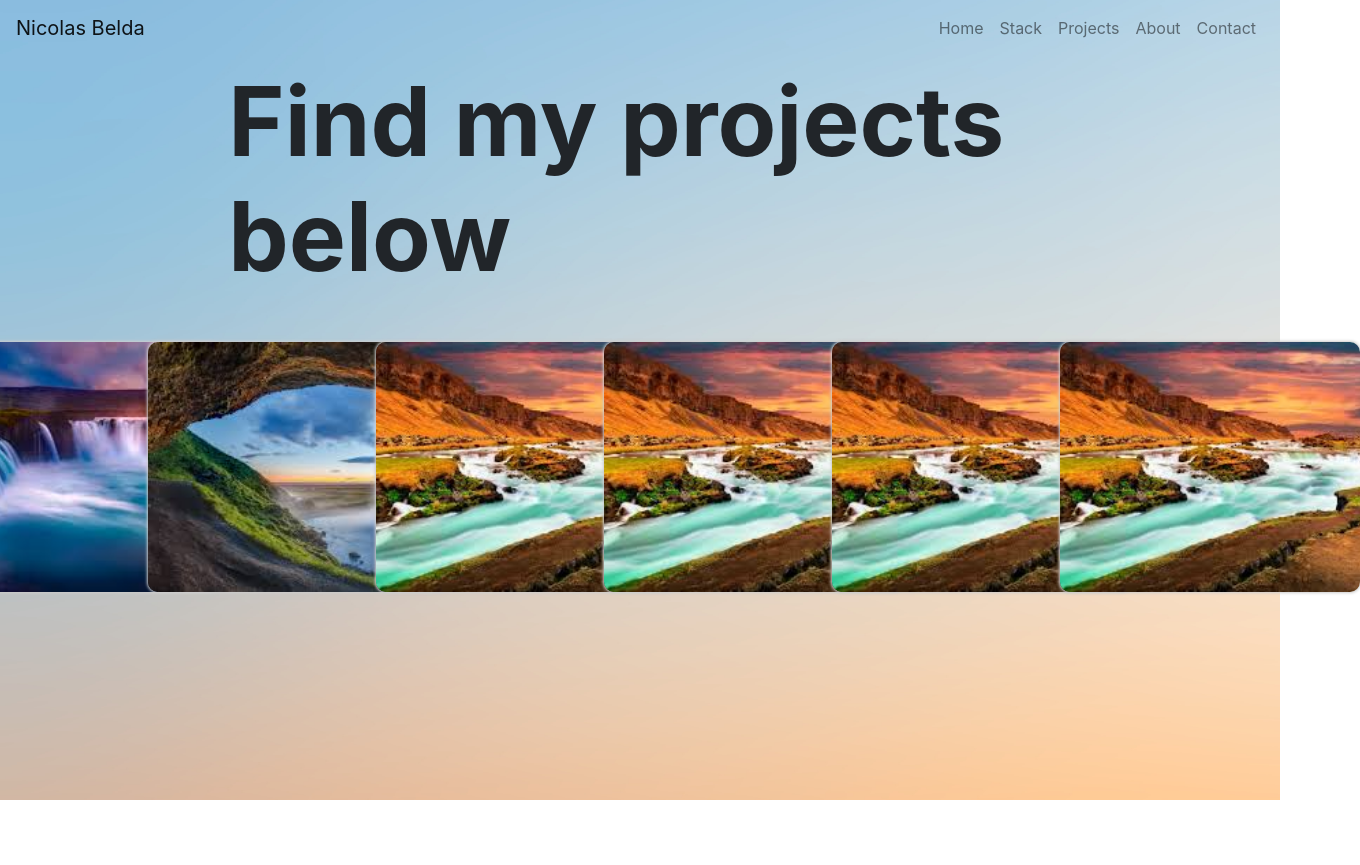
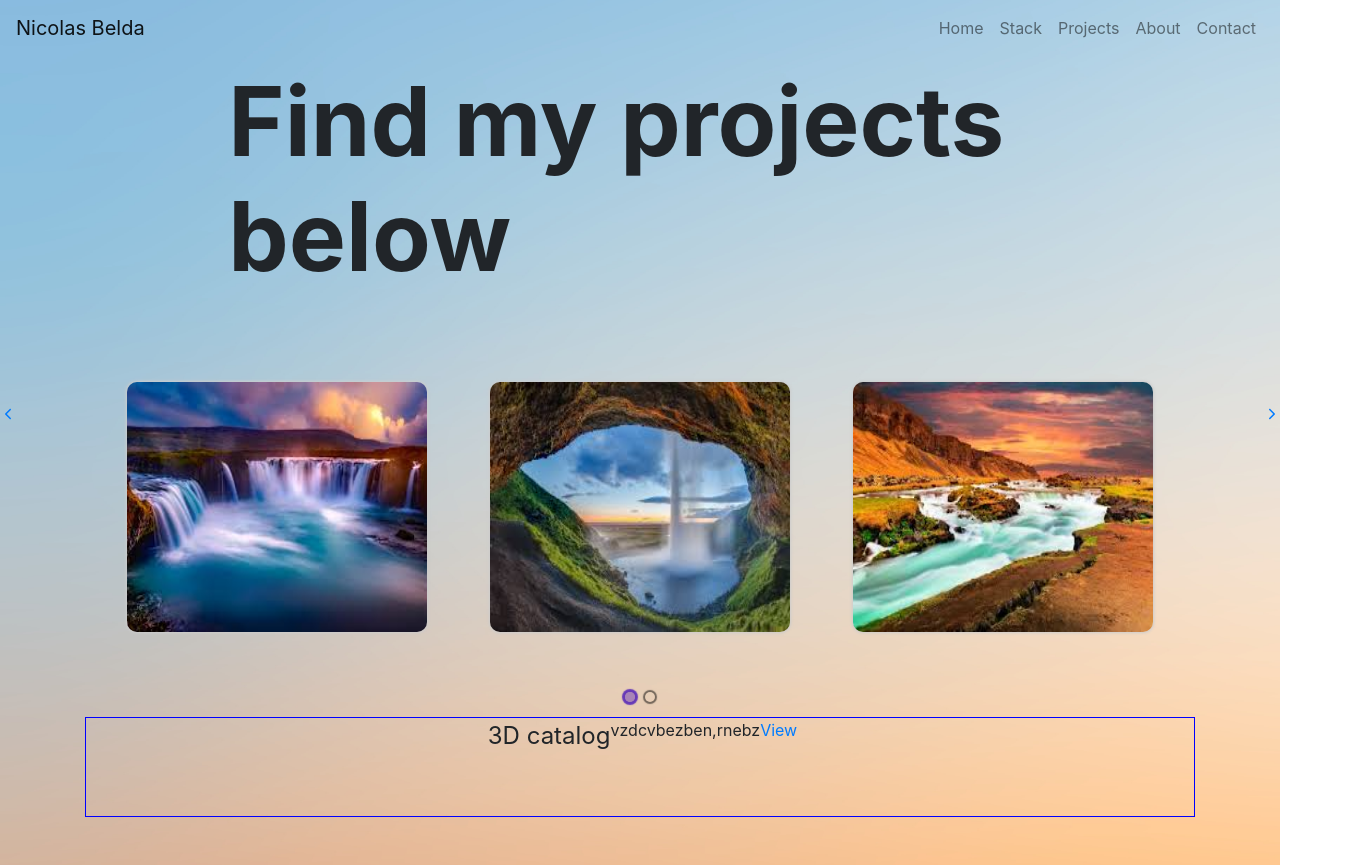
Before and after one commit to nblda/portfolio, a React (Create React App) app: page /projects in a window 1280 px wide. Shown: the whole page, 1360 px wide, since content can reach past the window. Before the commit the page ends 800 px from the top, so only its background shows below. Built offline with nearby package versions, Linux system fonts and the light colour scheme.

Commit message:
functionnal carousel

```diff
--- a/package.json
+++ b/package.json
@@ -15,7 +15,8 @@
     "react-icons": "^4.2.0",
     "react-scripts": "4.0.2",
     "react-spring": "^8.0.27",
-    "web-vitals": "^1.0.1"
+    "web-vitals": "^1.0.1",
+    "react-elastic-carousel": "^0.11.2"
   },
   "scripts": {
     "start": "react-scripts start",
--- a/src/components/Card.js
+++ b/src/components/Card.js
@@ -1,43 +1,15 @@
-// import React from 'react';
-// import { render } from 'react-dom'
-import React, { useState } from 'react'
-import { useSpring, animated as a } from 'react-spring'
-import '../styles.css'
-import CardInfo from './CardInfo.js';
+import React from 'react';
 
-
+// import CardInfo from './CardInfo.js';
+import '../styles.css';
 
 function Card(props){
-    const [flipped, set] = useState(false);
-    const { transform, opacity } = useSpring({
-      opacity: flipped ? 1 : 0,
-      transform: `perspective(600px) rotateX(${flipped ? 180 : 0}deg)`,
-      config: { mass: 5, tension: 500, friction: 80, }
-    });
-    // const bgImage = {
-    //     background: `url(${image1})`,
-    //   }
-    // const backgroundProjects = {
-    //     background-image: {props.item.imgSrc}
-    // };
-
-// console.log(props.item.imgSrc);
-
     return(
-        // <div className="d-inline-block n-card" onClick={(e) => props.click(props.item)}>
-        //     <img className="n-card-image" src={props.item.imgSrc} alt={props.item.imgSrc}></img>
-        //     { props.item.selected && <CardInfo title={props.item.title} subTitle={props.item.subTitle} link={props.item.link} /> }
-        //     {/* props.item.selected && */}
-        // </div>
-
-        <div className="d-flex justify-content-around" onClick={() => set(state => !state)}>
-            <a.div class="c back" style={{  backgroundImage: `url(${props.item.imgSrc})`, opacity: opacity.interpolate(o => 1 - o), transform }}>
-            </a.div>
-            <a.div class="c front" style={{ opacity, transform: transform.interpolate(t => `${t} rotateX(180deg)`)}} >
-            { flipped && <CardInfo title={props.item.title} subTitle={props.item.subTitle} link={props.item.link} /> }
-            </a.div>
+        <div className="d-inline-block n-card" onClick={(e) => props.click(props.item)}>
+            <img className="n-card-image" src={props.item.imgSrc} alt={props.item.imgSrc}></img>
+            {/* { props.item.selected && <CardInfo title={props.item.title} subTitle={props.item.subTitle} link={props.item.link} /> } */}
+            {/* props.item.selected && */}
         </div>
-
     );
 }
 
--- a/src/components/CardInfo.js
+++ b/src/components/CardInfo.js
@@ -1,17 +1,36 @@
 import React from 'react';
 import { useSpring, animated } from 'react-spring';
+import '../styles.css';
 
 function CardInfo(props){
 
     const style = useSpring({opacity: 1, from: {opacity:0}});
 
-    return(
-        <animated.div className="n-card-info" style={style}>
+    console.log(props.changed);
+
+    if(props.changed==="true"){
+        return(
+            <animated.div className="n-card-info" style={style}>
             <p className="n-card-title">{props.title}</p>
             <p className="n-card-sub-title">{props.subTitle}</p>
             {props.link && <a href={props.link} target="_blank" rel="noopener noreferrer">View</a>}
         </animated.div>
-    );
+        );
+    } else {
+        return(
+            <>
+            { props.item.selected &&
+            <animated.div className="n-card-info" style={style}>
+                <p className="n-card-title">{props.title}</p>
+                <p className="n-card-sub-title">{props.subTitle}</p>
+                {props.link && <a href={props.link} target="_blank" rel="noopener noreferrer">View</a>}
+            </animated.div>
+            }
+            </>
+        );
+    }
+
+
 }
 
 export default CardInfo;
--- a/src/components/Carousel.js
+++ /dev/null
@@ -1,103 +0,0 @@
-import React from 'react';
-import Container from 'react-bootstrap/Container';
-import Row from 'react-bootstrap/Row';
-
-import Card from './Card.js'
-
-import image1 from '../assets/images/projects/image1.png';
-import image2 from '../assets/images/projects/image2.png';
-import image3 from '../assets/images/projects/image3.png';
-
-
-class Carousel extends React.Component {
-    constructor(props){
-        super(props);
-        this.state = {
-            items : [
-                {
-                    id: 0,
-                    title: '3D catalog',
-                    subTitle: 'vzdcvbezben,rnebz',
-                    imgSrc: image1,
-                    link: 'https://github.com/nblda/portfolio',
-                    selected: false
-                },
-                {
-                    id: 1,
-                    title: '3D cotolog',
-                    subTitle: 'vzdcvbezben,rnebz',
-                    imgSrc: image2,
-                    link: 'https://github.com/nblda/portfolio',
-                    selected: false
-                },
-                {
-                    id: 2,
-                    title: '3D cotalog',
-                    subTitle: 'vzdcvbezben,rnebz',
-                    imgSrc: image3,
-                    link: null,
-                    selected: false
-                },
-                {
-                    id: 3,
-                    title: '3D cot',
-                    subTitle: 'vzdcvbezben,rnebz',
-                    imgSrc: image3,
-                    link: null,
-                    selected: false
-                },
-                {
-                    id: 4,
-                    title: 'cotalog',
-                    subTitle: 'vzdcvbezben,rnebz',
-                    imgSrc: image3,
-                    link: null,
-                    selected: false
-                },
-                {
-                    id: 5,
-                    title: '3D',
-                    subTitle: 'vzdcvbezben,rnebz',
-                    imgSrc: image3,
-                    link: null,
-                    selected: false
-                },
-            ]
-        };
-    }
-
-    // handleCardClick = (id, card) => {
-    //     console.log(id);
-    //     let items = [...this.state.items];
-
-    //     items[id].selected = items[id].selected ? false : true;
-
-    //     items.forEach(item =>{
-    //         if(item.id !== id) {
-    //             item.selected = false;
-    //         }
-    //     });
-
-    //     this.setState({
-    //         items
-    //     });
-    // }
-
-    makeItems = (items) => {
-        return items.map(item => {
-            return <Card item={item} click={ console.log(item.id)} key={item.id}/>
-        });
-    }
-
-    render(){
-        return(
-            <Container>
-                <Row className="justify-content-between">
-                    {this.makeItems(this.state.items)}
-                </Row>
-            </Container>
-        );
-    }
-}
-
-export default Carousel;
--- /dev/null
+++ b/src/components/ProjectCarousel.js
@@ -0,0 +1,151 @@
+import React from 'react';
+import Container from 'react-bootstrap/Container';
+import Carousel from 'react-elastic-carousel';
+
+import '../styles.css'
+
+import Card from './Card.js';
+import CardInfo from './CardInfo';
+
+import image1 from '../assets/images/projects/image1.png';
+import image2 from '../assets/images/projects/image2.png';
+import image3 from '../assets/images/projects/image3.png';
+
+
+const breakPoints = [
+    { width: 1, itemsToShow: 1 },
+    { width: 768, itemsToShow: 2, itemsToScroll: 2  },
+    { width: 990, itemsToShow: 3, itemsToScroll: 3  }
+  ];
+
+
+class ProjectCarousel extends React.Component {
+    constructor(props){
+        super(props);
+        this.state = {
+            changed : false,
+            defaultId : 0,
+            items : [
+                {
+                    id: 0,
+                    title: '3D catalog',
+                    subTitle: 'vzdcvbezben,rnebz',
+                    imgSrc: image1,
+                    link: 'https://github.com/nblda/portfolio',
+                    selected: true
+                },
+                {
+                    id: 1,
+                    title: '3D cotolog',
+                    subTitle: 'vzdcvbezben,rnebz',
+                    imgSrc: image2,
+                    link: 'https://github.com/nblda/portfolio',
+                    selected: false
+                },
+                {
+                    id: 2,
+                    title: '3D cotalog',
+                    subTitle: 'vzdcvbezben,rnebz',
+                    imgSrc: image3,
+                    link: null,
+                    selected: false
+                },
+                {
+                    id: 3,
+                    title: '3D cot',
+                    subTitle: 'vzdcvbezben,rnebz',
+                    imgSrc: image3,
+                    link: null,
+                    selected: false
+                },
+                {
+                    id: 4,
+                    title: 'cotalog',
+                    subTitle: 'vzdcvbezben,rnebz',
+                    imgSrc: image3,
+                    link: null,
+                    selected: false
+                },
+                {
+                    id: 5,
+                    title: '3D',
+                    subTitle: 'vzdcvbezben,rnebz',
+                    imgSrc: image3,
+                    link: null,
+                    selected: false
+                },
+            ]
+        };
+    }
+
+    handleCardClick = (id) => {
+        console.log(id);
+        let items = [...this.state.items];
+
+        items[id].selected = items[id].selected ? false : true;
+
+        items.forEach(item =>{
+            if(item.id !== id) {
+                item.selected = false;
+            }
+        });
+
+        this.setState({
+            items
+        });
+    }
+
+    makeItems = (items) => {
+        return items.map(item => {
+            return <Card item={item} click={(e => this.handleCardClick(item.id, e))} key={item.id}/>
+        });
+    }
+
+    makeItemsInfo = (items) => {
+        return items.map(item => {
+            return <CardInfo item={item} title={item.title} click={(e => this.handleCardClick(item.id, e))} subTitle={item.subTitle} link={item.link} key={item.id}/>
+        });
+    }
+
+    handleChange = (id) => {
+        this.setState({changed: true});
+
+        if(this.state.defaultId!==id){
+            this.setState({defaultId: id});
+        }
+
+    }
+
+    makeDefaultItem = (id) => {
+        const item = this.state.items[id];
+        console.log(item);
+        return <CardInfo changed="true" title={item.title} subTitle={item.subTitle} link={item.link} />
+    }
+
+    render(){
+
+        return(
+            <Container>
+                <Carousel showArrows={false} breakPoints={breakPoints} focusOnSelect={false} onChange={(currentItemObject, currentPageIndex) =>
+                    {
+
+                    let defaultInfoToShow = JSON.stringify( currentItemObject['item']['item']['id'] );
+                    // alert(defaultInfoToShow);
+                    this.handleChange(defaultInfoToShow);
+                    }
+
+                    }>
+
+                    {this.makeItems(this.state.items)}
+                </Carousel>
+                <div>
+                    { this.state.changed && this.makeDefaultItem(this.state.defaultId) }
+                    { !this.state.changed && this.makeItemsInfo(this.state.items) }
+                </div>
+            </Container>
+
+        );
+    }
+}
+
+export default ProjectCarousel;
--- a/src/index.css
+++ b/src/index.css
@@ -15,6 +15,7 @@ code {
 
 .n-card{
   margin: 20px;
+  display: flex;
 }
 
 .n-card-image{
@@ -26,8 +27,13 @@ code {
 }
 
 .n-card-info{
+  border: solid 1px blue;
   margin-top: 10px;
   min-height: 100px;
+  width: auto;
+  padding-left: 5px ;
+  display: flex;
+  justify-content: center;
 }
 
 .n-card-title{
--- a/src/pages/ProjectsPage.js
+++ b/src/pages/ProjectsPage.js
@@ -1,7 +1,7 @@
 import React from 'react';
 import NavArrow from '../components/NavArrow';
 import Hero from '../components/Hero';
-import Carousel from '../components/Carousel';
+import ProjectCarousel from '../components/ProjectCarousel';
 
 function ProjectsPage(props){
 
@@ -10,7 +10,7 @@ function ProjectsPage(props){
         <Hero title={props.title} subTitle={props.subTitle} />
         <NavArrow side="left" to="/stack"/>
         <NavArrow side="right" to="/about"/>
-        <Carousel />
+        <ProjectCarousel />
         </>
     )
 }
--- a/src/styles.css
+++ b/src/styles.css
@@ -9,6 +9,10 @@
   will-change: transform, opacity;
   border-radius: 10px;
   box-shadow: 0px 0px 3px 1px #ccc;
+}
+
+.n-card:focus {
+  box-shadow: inset 0 0 4px 4px lightgrey;
 }
 
 .front,
```
Also changed, not shown: 2 other files (tests, documents, lock files or other folders).
